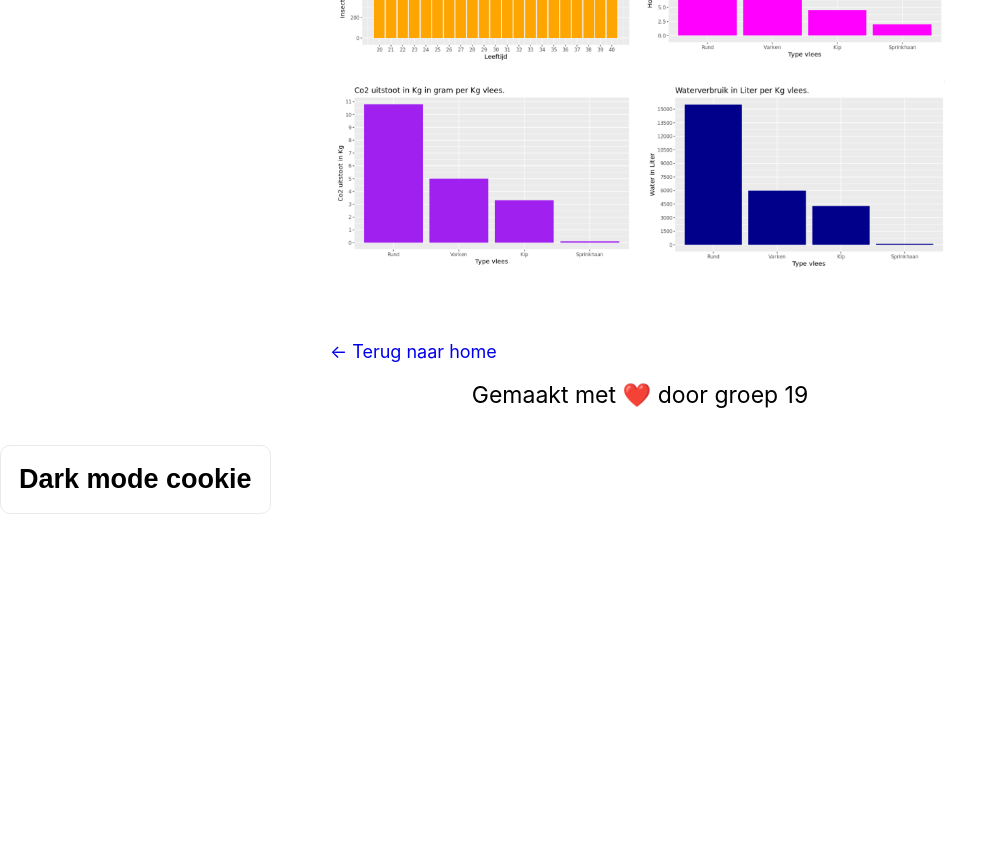
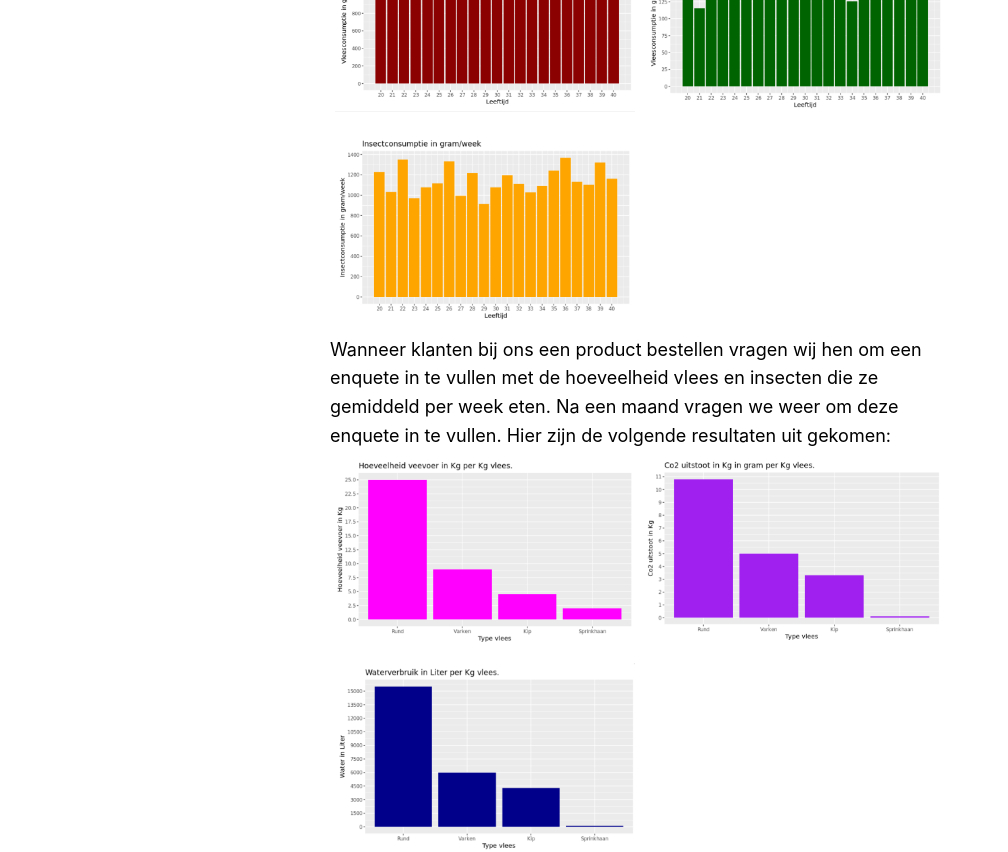
Before and after one commit to ebekoudijs/ProftaakFontys, a Next.js app: page /informatie in a window 1280 px wide. Shown: the part 560-1412 px from the top of the page, without its empty margins (0-1008 px from the left). Before the commit the page ends 1092 px from the top, so only its background shows below. Built offline with nearby package versions, Linux system fonts and the light colour scheme.

Commit message:
last minute fixes

```diff
--- a/components/darkmode.js
+++ b/components/darkmode.js
@@ -2,13 +2,6 @@ import utilStyles from '../styles/utils.module.css'
 
 
 export default function darkmode() {
-    function sleep(milliseconds) {
-        const date = Date.now();
-        let currentDate = null;
-        do {
-            currentDate = Date.now();
-        } while (currentDate - date < milliseconds);
-    }
     function getCookie(cname) {
         var name = cname + "=";
         var decodedCookie = decodeURIComponent(document.cookie);
--- a/components/layout.js
+++ b/components/layout.js
@@ -7,7 +7,7 @@ import Sidenav from "../components/sidenav"
 import dynamic from 'next/dynamic'
 
 export const siteTitle = 'Insect Blend'
-export const filler = "Lorem ipsum dolor sit amet, consectetur adipiscing elit, sed do eiusmod tempor incididunt ut labore et dolore magna aliqua. Ut enim ad minim veniam, quis nostrud exercitation ullamco laboris nisi ut aliquip ex ea commodo consequat. Duis aute irure dolor in reprehenderit in voluptate velit esse cillum dolore eu fugiat nulla pariatur. Excepteur sint occaecat cupidatat non proident, sunt in culpa qui officia deserunt mollit anim id est laborum."
+
 
 const DarkMode = dynamic(() => import('../components/darkmode'), {
     ssr: false
@@ -38,14 +38,10 @@ export default function Layout({ children, title, nofooter, noheader, nosidenav,
         </div>
       </div>
             {!nofooter ? (<Footer />) : (<></>)}
-            <DarkMode />
+
 
 
     </div>
   )
 }
 //<DarkMode />
-//IDs toevoegen aan de components
-//Get element by ID op components
-//Dark mode class toevoegen aan de components
-//de css togglen voor deze components
--- a/pages/index.js
+++ b/pages/index.js
@@ -6,9 +6,7 @@ export default function Home() {
   return (
     <Layout nohome title={pageTitle}>
       <section className={utilStyles.headingMd}>
-        <p>{filler}</p>
 
-              <p>{filler}</p>
       </section>
     </Layout>
   )
--- a/pages/informatie.js
+++ b/pages/informatie.js
@@ -11,6 +11,7 @@ export default function FirstPost() {
   return (
     <>
           <Layout title={pageTitle}>
+              <p>Uit onderzoek blijkt dat het gebruik van rundvlees erg veel water en veevoer kost. Ook stoot het gigantisch veel Co2 uit vergeleken met varkens en kippen. Het is dus logisch om van rundvlees af te stappen. Wij zijn er van overtuigd dat deze twee types vlees alsnog te veel kosten en ook te veel uitstoten, het is een beter idee om helemaal over te stappen naar insecten zoals sprinkhanen. Sprinkhanen kosten namelijk nog geen 500 liter water per kg, kosten maar ongeveer 2,5 kg veevoer per kg en stoten nog geen halve kg Co2 uit per kg. De ander genoemde vleestypes schieten hier ruim boven.</p>
               <div className={styles.row}>
                   <div className={styles.column }>
                       <Image
@@ -43,6 +44,9 @@ export default function FirstPost() {
                           height={267}
                       />
                   </div>
+              </div>
+              <p>Wanneer klanten bij ons een product bestellen vragen wij hen om een enquete in te vullen met de hoeveelheid vlees en insecten die ze gemiddeld per week eten. Na een maand vragen we weer om deze enquete in te vullen. Hier zijn de volgende resultaten uit gekomen:</p>
+              <div className={styles.row}>
                   <div className={styles.column}>
                       <Image
                           quality={100}
@@ -53,8 +57,6 @@ export default function FirstPost() {
                           height={264}
                       />
                   </div>
-              </div>
-              <div className={styles.row}>
                   <div className={styles.column}>
                       <Image
                           quality={100}
@@ -65,6 +67,8 @@ export default function FirstPost() {
                           height={263}
                       />
                   </div>
+                  </div>
+                  <div className={styles.row}>
                   <div className={styles.column}>
                       <Image
                           quality={100}
@@ -73,7 +77,8 @@ export default function FirstPost() {
                           alt="Grafiek 6"
                           width={420}
                           height={264}
-                      />
+                          />
+
                   </div>
                   </div>
       </Layout>
--- a/pages/product.js
+++ b/pages/product.js
@@ -2,6 +2,7 @@ import Link from 'next/link'
 import Head from 'next/head'
 import Layout, {filler} from '../components/layout'
 import utilStyles from '../styles/utils.module.css'
+import Image from 'next/image'
 const pageTitle = "Het product"
 
 
@@ -9,7 +10,7 @@ export default function FirstPost() {
   return (
     <>
       <Layout title={pageTitle}>
-
+              <iframe width="560" height="315" src="https://www.youtube-nocookie.com/embed/YjDmFDipWTw" frameborder="0" allow="accelerometer; autoplay; clipboard-write; encrypted-media; gyroscope; picture-in-picture" allowfullscreen></iframe>
       </Layout>
     </>
   )
--- a/styles/informatie.module.css
+++ b/styles/informatie.module.css
@@ -1,8 +1,12 @@
-.row {
-    display: flex;
+.column {
+    float: left;
+    width: 50%;
+    padding: 5px;
 }
 
-.column {
-    flex: 33.33%;
-    padding: 5px;
+/* Clear floats after image containers */
+.row::after {
+    content: "";
+    clear: both;
+    display: table;
 }
```
Also changed, not shown: pages/about.js (+9 -4 lines), styles/about.module.css (added, +8 -0 lines), public/images/groepsfoto.png (added), 1 other file (tests, documents, lock files or other folders).
